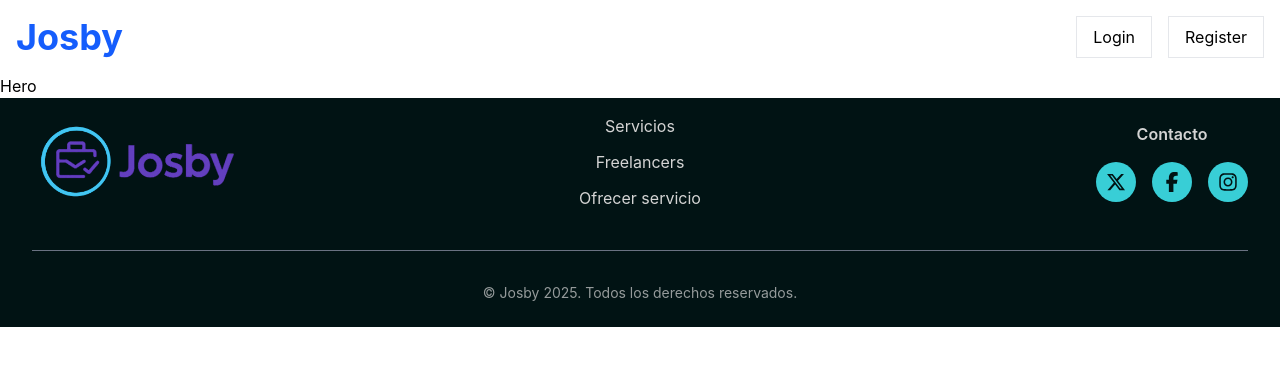
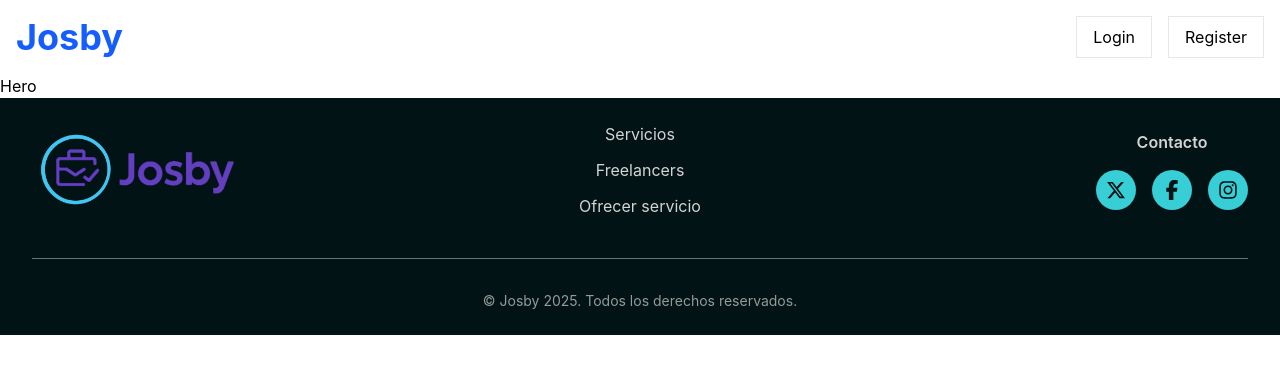
Before and after one commit to FacundoZu/josby-frontend, a React (Vite) app: page / in a window 1280 px wide. Shown: the top 374 px of the page. Built offline with nearby package versions, Linux system fonts and the light colour scheme; no server answers.

Commit message:
fix padding top on footer

```diff
--- a/src/components/Footer.jsx
+++ b/src/components/Footer.jsx
@@ -5,7 +5,7 @@
   return (
     <footer className="bg-text-primary py-6">
       <div className="max-w-7xl mx-auto px-6 lg:px-8">
-        <div className="relative flex flex-col md:flex-row justify-between items-center md:items-center gap-10">
+        <div className="relative flex flex-col md:flex-row justify-between items-center md:items-center gap-10 pt-2">
           <div>
             <img src={josbyLogo} alt="Logo de Josby" className="w-52" />
           </div>
```
